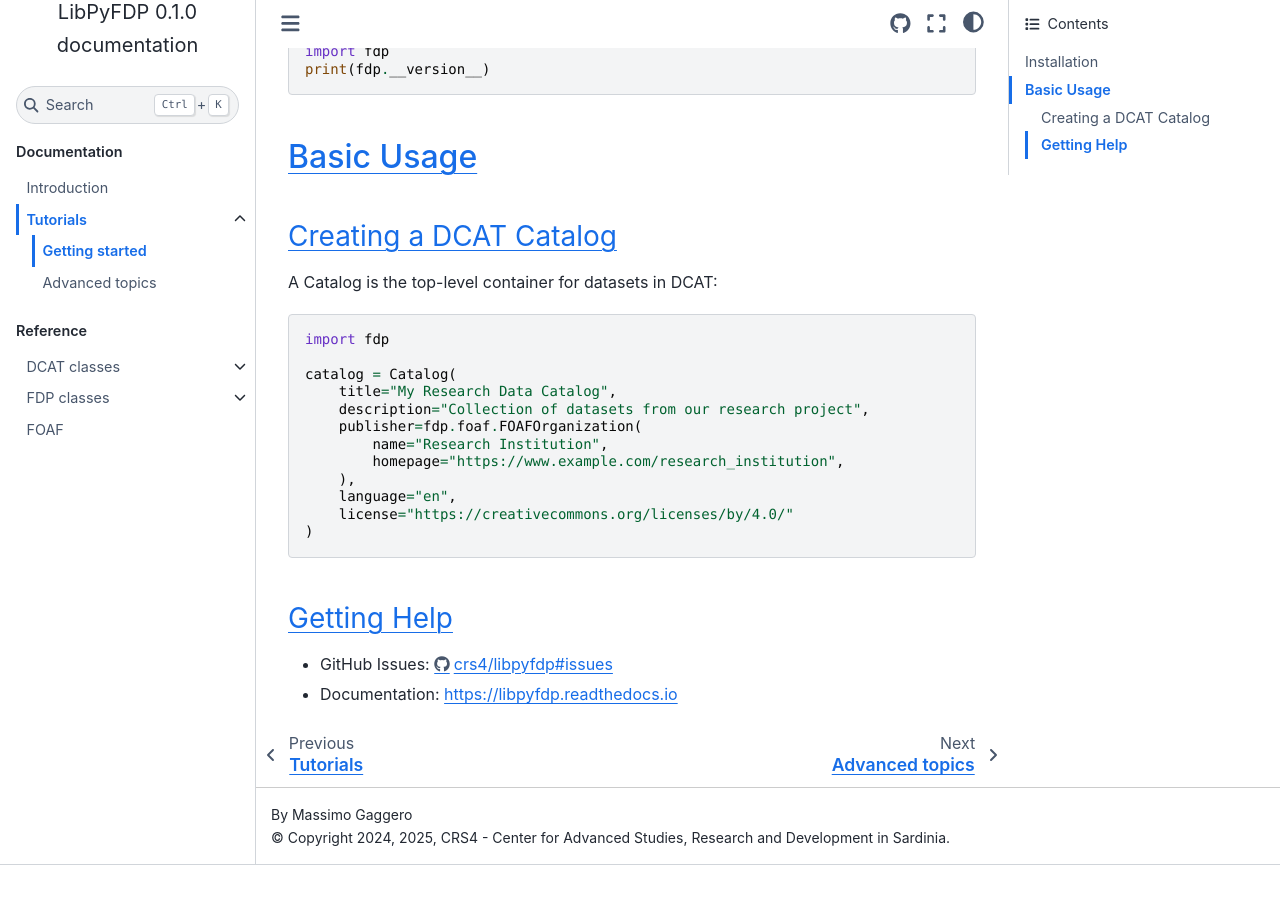
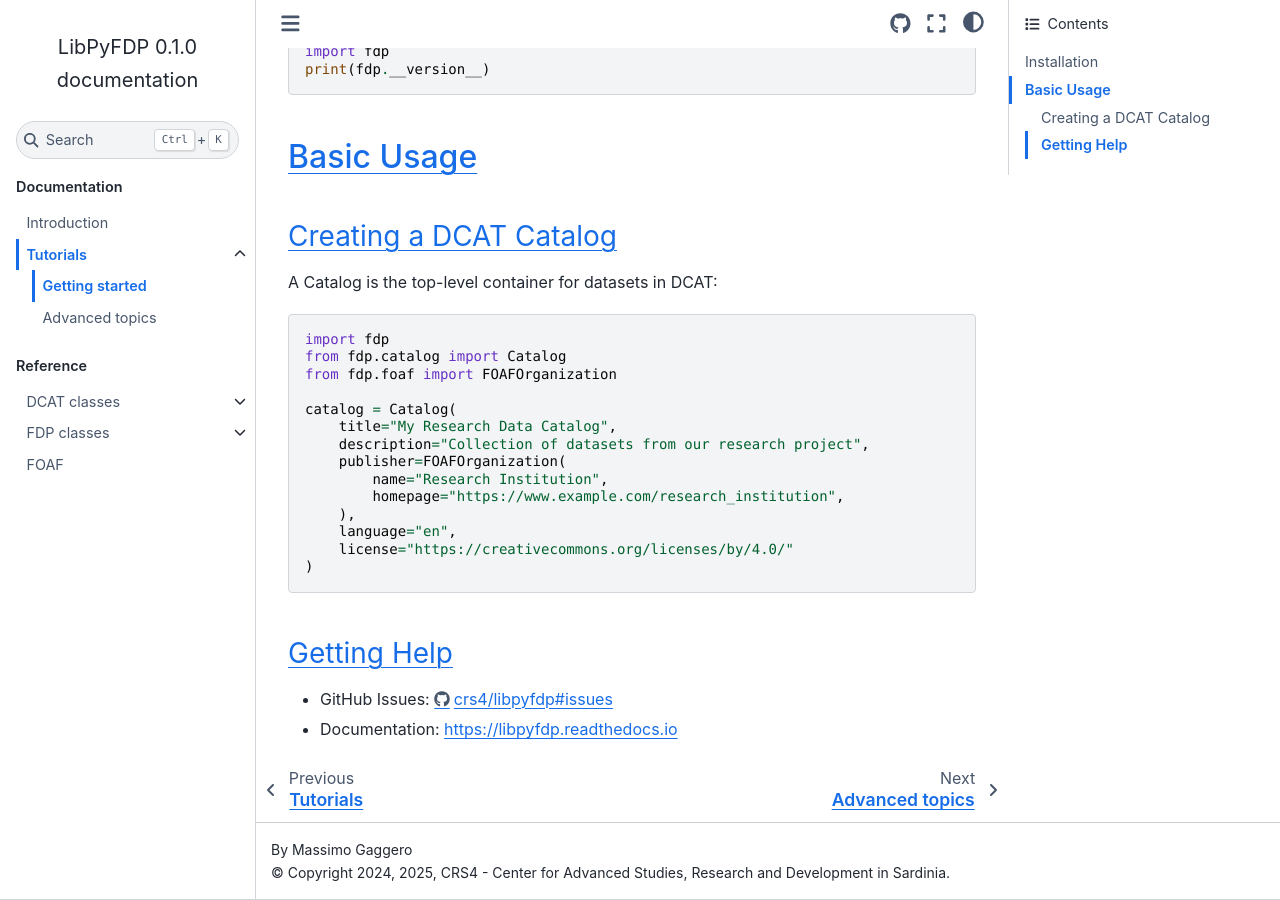
Before and after one commit to crs4/libpyfdp, a Sphinx documentation site: the page built from docs/source/tutorials/getting-started.rst, in a window 1280 px wide and 900 px high, scrolled down 1351 px. Built offline with Sphinx 7.4.7 and the Sphinx Book theme 1.1.4, drawn with Linux system fonts in a browser that asks for light colours; before the commit the page ends 2216 px from its top, so only the background shows below that.

Commit message:
update doc

```diff
--- a/docs/source/tutorials/getting-started.rst
+++ b/docs/source/tutorials/getting-started.rst
@@ -81,11 +81,13 @@ A Catalog is the top-level container for datasets in DCAT:
 .. code-block:: python
 
    import fdp
+   from fdp.catalog import Catalog
+   from fdp.foaf import FOAFOrganization
 
    catalog = Catalog(
        title="My Research Data Catalog",
        description="Collection of datasets from our research project",
-       publisher=fdp.foaf.FOAFOrganization(
+       publisher=FOAFOrganization(
            name="Research Institution",
            homepage="https://www.example.com/research_institution",
        ),
```
